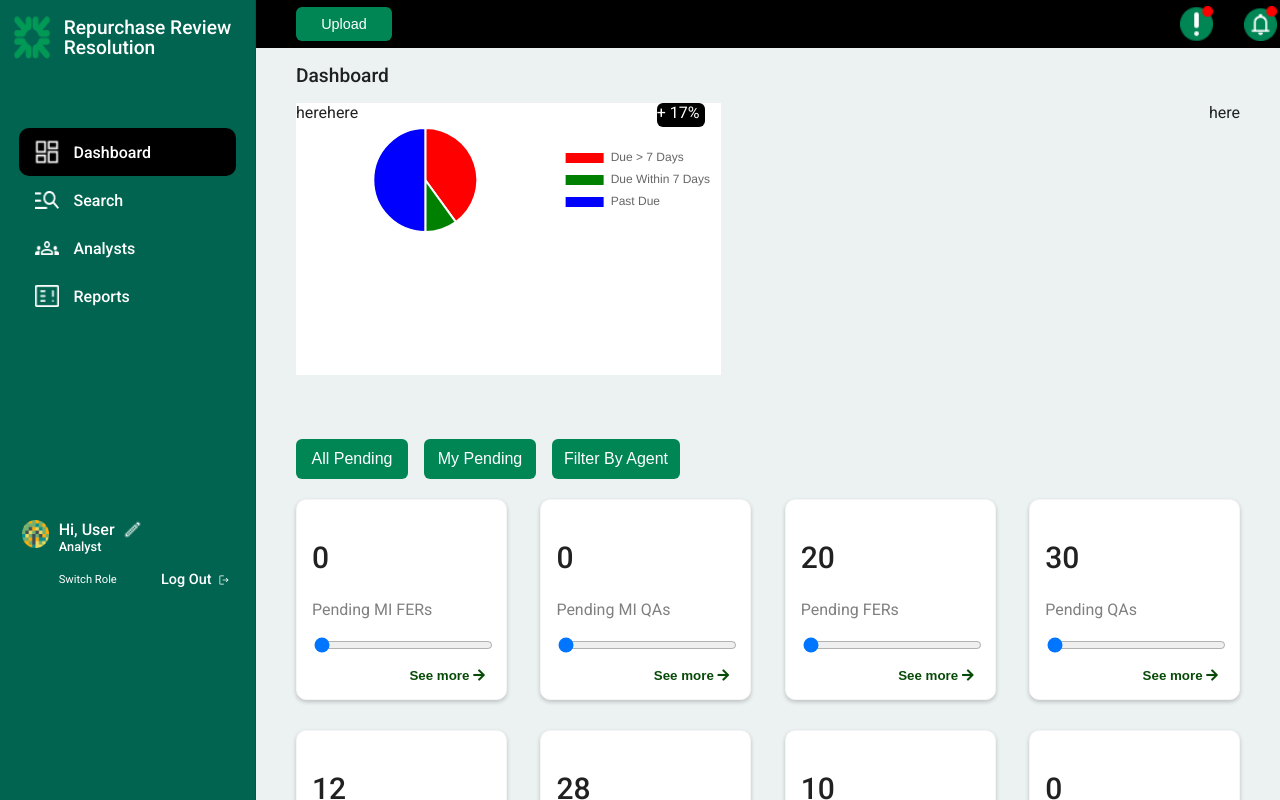
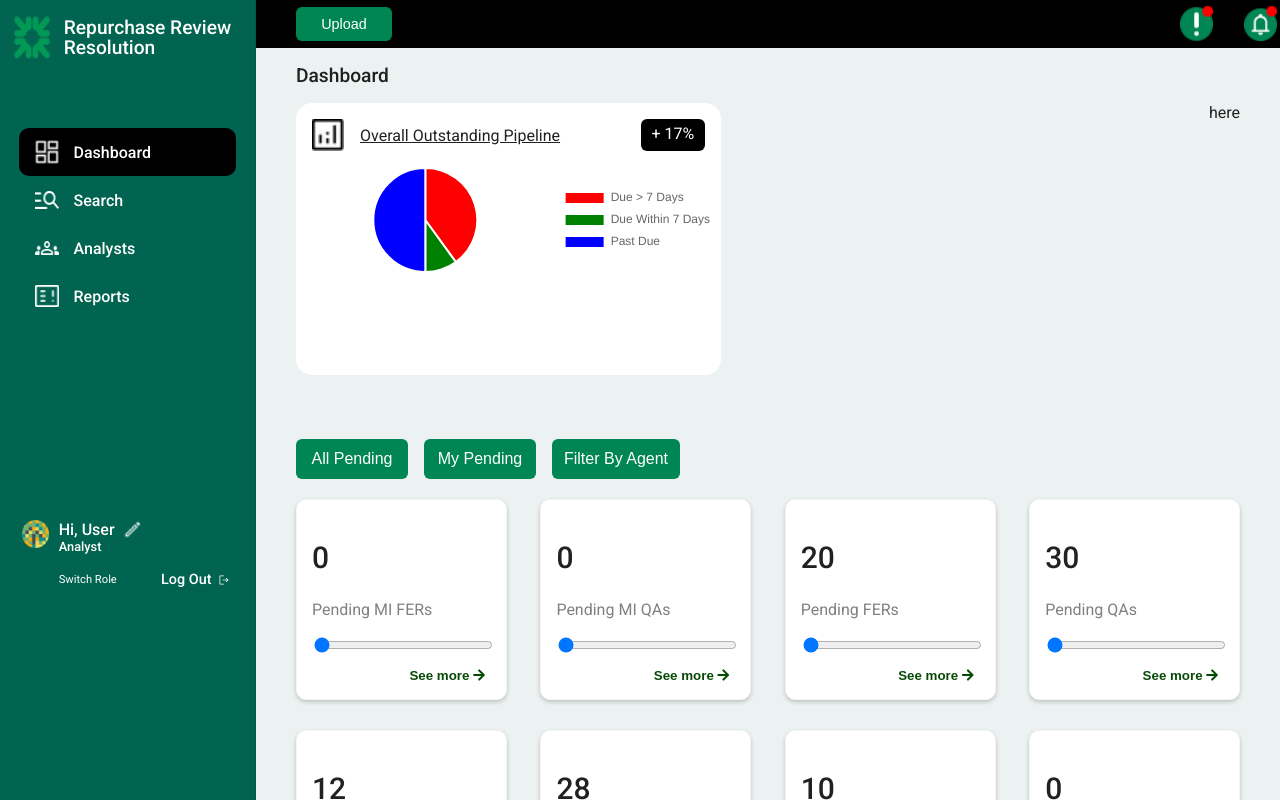
Before and after one commit to Taejun-bdiplus/mock-citizens-r3p, an Angular app: page /dashboard in a window 1280 px wide. Built offline with nearby package versions, Linux system fonts and the light colour scheme; what ng2-charts would draw is missing.

Commit message:
update the header of a pie chart

```diff
--- a/src/app/pages/main-layout/main-body/dashboard/overall-outstanding-pipeline/overall-outstanding-pipeline.component.css
+++ b/src/app/pages/main-layout/main-body/dashboard/overall-outstanding-pipeline/overall-outstanding-pipeline.component.css
@@ -1,6 +1,7 @@
 .chart {
     background-color: white;
     height: 100%;
+    border-radius: 1rem;
 }
 .chart-header {
     display: flex;
@@ -10,20 +11,35 @@
 .chart-header-left {
     display: flex;
     flex-direction: row;
+    padding: 1rem;
 }
 .chart-header-icon {
 
 }
+.overall-pipeline {
+    vertical-align: middle;
+    height: 2rem;
+}
 .chart-header-title {
-
+    align-self: center;
+    margin-left: 1rem;
+    text-decoration: underline;
+}
+.chart-header-right {
+    display: flex;
+    flex-direction: row;
+    padding: 1rem;
 }
 .chart-header-percentage {
     background-color: #000000;
     color: white;
-    height: 1.5rem;
-    width: 3rem;
+    height: 2rem;
+    width: 4rem;
     font-size: 1rem;
     border: none;
     border-radius: 6px;
-    margin-right: 1rem;
+    text-align: center;
 }
+.chart-header-percentage-number {
+    padding-top: 0.3rem;
+}
--- a/src/app/pages/main-layout/main-body/dashboard/overall-outstanding-pipeline/overall-outstanding-pipeline.component.html
+++ b/src/app/pages/main-layout/main-body/dashboard/overall-outstanding-pipeline/overall-outstanding-pipeline.component.html
@@ -2,16 +2,18 @@
       <div class="chart-header">
             <div class="chart-header-left">
                   <div class="chart-header-icon">
-                        here
+                        <img class="overall-pipeline" src="../assets/images/overall-pipeline.png" />
                   </div>
                   <div class="chart-header-title">
-                        here
+                        Overall Outstanding Pipeline
                   </div>
             </div>
 
             <div class="chart-header-right">
                   <div class="chart-header-percentage">
-                        + 17%
+                        <div class="chart-header-percentage-number">
+                              + 17%
+                        </div>
                   </div>
             </div>
       </div>
```
Also changed, not shown: src/assets/images/overall-pipeline.png (added).
